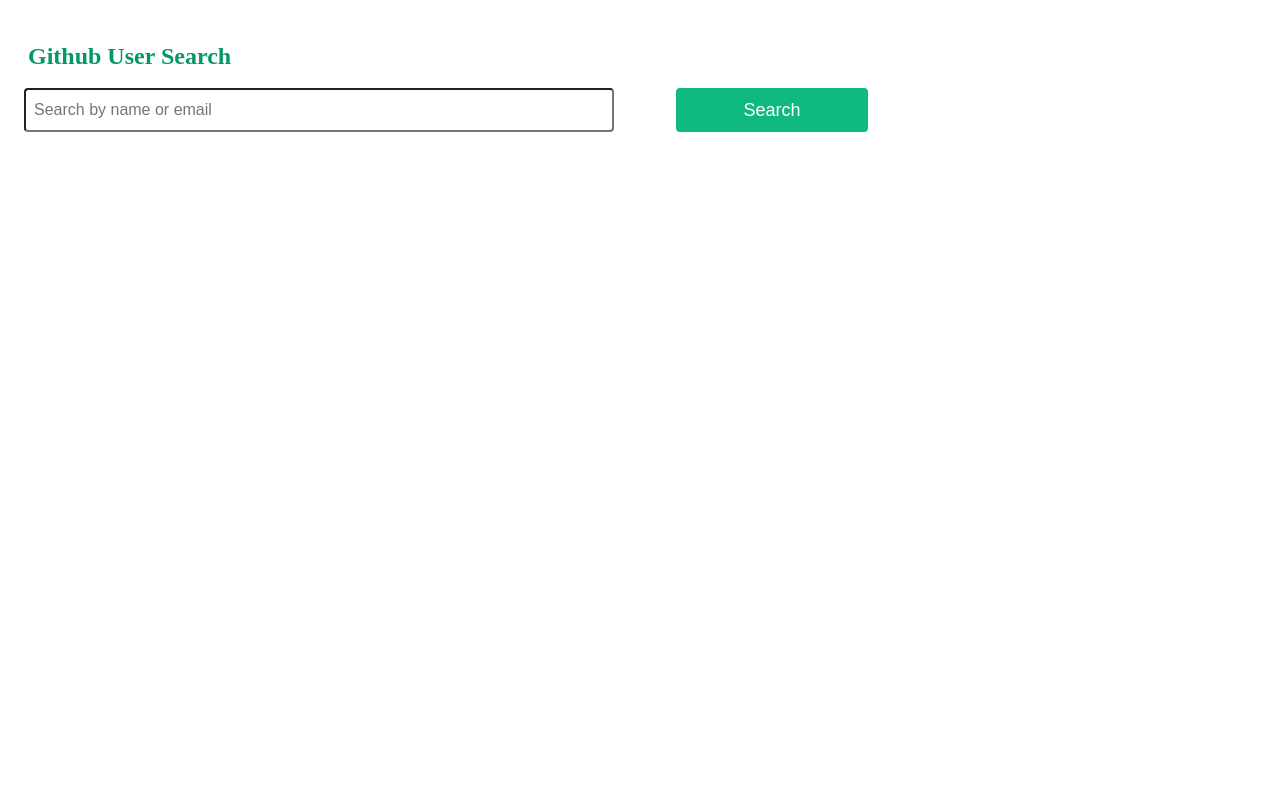
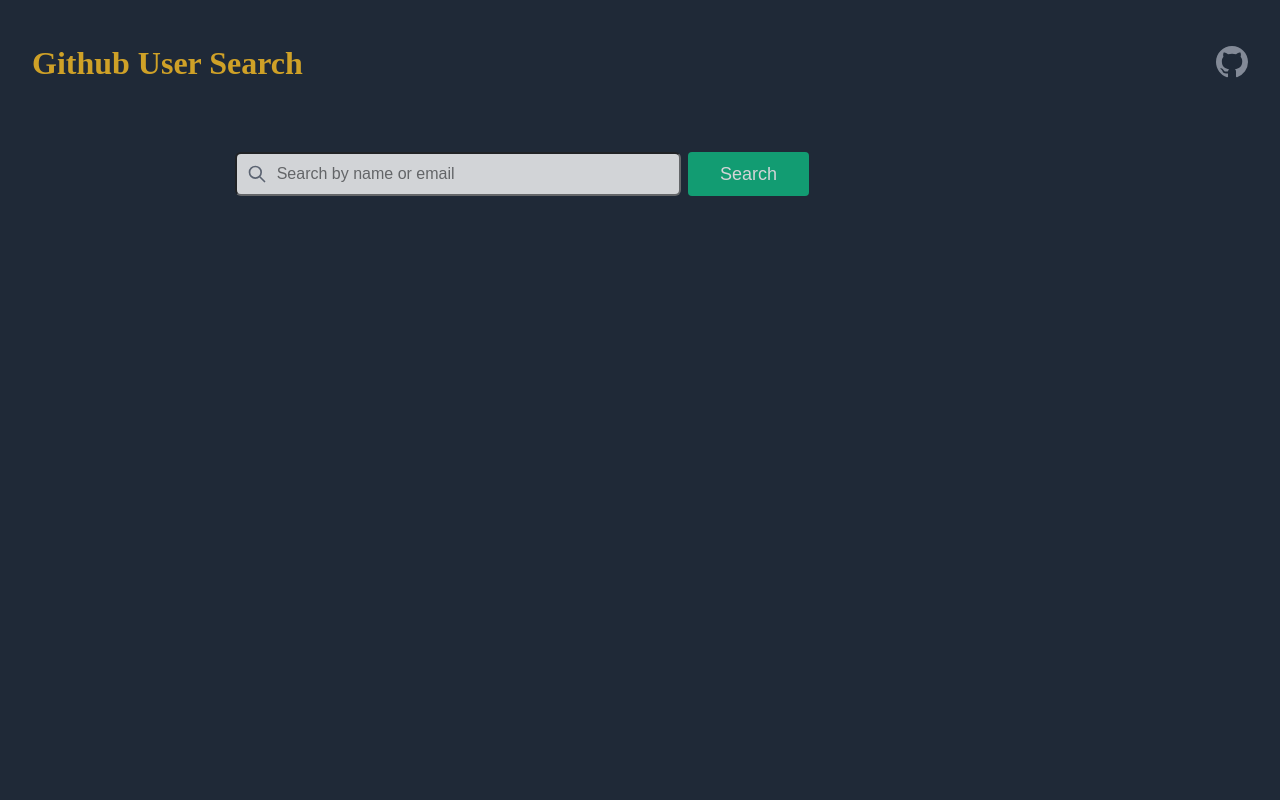
Before and after one commit to jwoods1/GithubSearch, a Next.js app: page / in a window 1280 px wide. Shown: the top 800 px of the page. Built offline with nearby package versions, Linux system fonts and the light colour scheme.

Commit message:
updated users api call to fetch all data

```diff
--- /dev/null
+++ b/components/error-toast.tsx
@@ -0,0 +1,20 @@
+const ErrorToast = () => <div className="bg-green-600 rounded col-span-full">
+<div className="max-w-7xl mx-auto py-3 px-3 sm:px-6 lg:px-8">
+  <div className="flex items-center justify-between flex-wrap">
+    <div className="w-0 flex-1 flex items-center">
+      <span className="flex p-2 rounded-lg bg-green-600">
+        <svg className="h-6 w-6 text-white" xmlns="http://www.w3.org/2000/svg" fill="none" viewBox="0 0 24 24" stroke="currentColor" aria-hidden="true">
+          <path stroke-linecap="round" stroke-linejoin="round" stroke-width="2" d="M11 5.882V19.24a1.76 1.76 0 01-3.417.592l-2.147-6.15M18 13a3 3 0 100-6M5.436 13.683A4.001 4.001 0 017 6h1.832c4.1 0 7.625-1.234 9.168-3v14c-1.543-1.766-5.067-3-9.168-3H7a3.988 3.988 0 01-1.564-.317z" />
+        </svg>
+      </span>
+      <p className="ml-3 font-medium text-white truncate">
+        <span className="md:inline">
+          Rate Limit Reached.
+        </span>
+      </p>
+    </div>
+  </div>
+</div>
+</div>
+
+export default ErrorToast;
--- /dev/null
+++ b/components/loading.tsx
@@ -0,0 +1,7 @@
+const Loading = () => <div className="w-full h-full fixed block top-0 left-0 bg-white opacity-75 z-50 ">
+ <div className="relative w-full h-full">
+    <div className="animate-spin absolute top-1/2 right-1/2 rounded-full h-8 w-8 border-8 border-dotted border-yellow-500"></div>
+ </div>
+</div>
+
+export default Loading;
--- /dev/null
+++ b/components/meta.tsx
@@ -0,0 +1,21 @@
+const Meta = ({ total, search }) => {
+  return (
+    <div>
+      <h2
+        className={`${
+          total > 0 ? "" : "hidden"
+        } text-2xl mb-0 font-bold leading-7 text-gray-100 sm:text-3xl sm:truncate`}
+      >
+        {total} Results for: <span className="bold">{search}</span>
+      </h2>
+      <div
+        className={`${
+          total > 0 ? "" : "hidden"
+        } mb-1 flex flex-col sm:flex-row sm:flex-wrap sm:mt-0 sm:space-x-6`}
+      >
+        <div className="mt-2 flex items-center text-sm text-gray-500"></div>
+      </div>
+    </div>
+  );
+};
+export default Meta;
--- /dev/null
+++ b/components/nav.tsx
@@ -0,0 +1,35 @@
+const NavBar = () => {
+  return (
+    <header className="flex justify-between items-center py-4 px-6">
+      <div className="flex items-center">
+        <h1 className="text-yellow-400">Github User Search</h1>
+      </div>
+      <div className="relative">
+        <div x-data="{ dropdownOpen: false }" className="relative">
+          <a
+            title="View on Github"
+            href="https://github.com/jwoods1/GithubSearch"
+            target="_blank"
+          >
+            <svg
+              className="text-gray-400 hover:text-gray-200"
+              fill="currentColor"
+              height="32"
+              viewBox="0 0 16 16"
+              version="1.1"
+              width="32"
+              aria-hidden="true"
+            >
+              <path
+                fillRule="evenodd"
+                d="M8 0C3.58 0 0 3.58 0 8c0 3.54 2.29 6.53 5.47 7.59.4.07.55-.17.55-.38 0-.19-.01-.82-.01-1.49-2.01.37-2.53-.49-2.69-.94-.09-.23-.48-.94-.82-1.13-.28-.15-.68-.52-.01-.53.63-.01 1.08.58 1.23.82.72 1.21 1.87.87 2.33.66.07-.52.28-.87.51-1.07-1.78-.2-3.64-.89-3.64-3.95 0-.87.31-1.59.82-2.15-.08-.2-.36-1.02.08-2.12 0 0 .67-.21 2.2.82.64-.18 1.32-.27 2-.27.68 0 1.36.09 2 .27 1.53-1.04 2.2-.82 2.2-.82.44 1.1.16 1.92.08 2.12.51.56.82 1.27.82 2.15 0 3.07-1.87 3.75-3.65 3.95.29.25.54.73.54 1.48 0 1.07-.01 1.93-.01 2.2 0 .21.15.46.55.38A8.013 8.013 0 0016 8c0-4.42-3.58-8-8-8z"
+              ></path>
+            </svg>
+          </a>
+        </div>
+      </div>
+    </header>
+  );
+};
+
+export default NavBar;
--- a/components/result.tsx
+++ b/components/result.tsx
@@ -1,16 +1,91 @@
+import { url } from "inspector";
 
-const Result = ({avatar_url, html_url, login, repos_url, organizations_url}) => {
-    return (
-        <div className="bg-gray-100 p-6 rounded shadow hover:shadow-xl my-2 lg:my-0">
-          <a href={html_url} target="_blank" >
-              <img className="h-40 rounded-full object-cover object-center mb-6" src={avatar_url} alt={`github user ${login}`} />
-              <p className="tracking-widest text-indigo-500 text-xs font-medium title-font">{login}</p>
-          </a>
-          <a href={repos_url} target="_blank" className="text-lg text-gray-900 font-medium title-fontblock">Repos</a>
-          <a href={organizations_url}  target="_blank" className="leading-relaxed text-base block">Orgainazion</a>
+const formatTime = (d) => {
+  let t = new Date(d);
+  return t.toISOString().substring(0, 10);
+};
+
+const Result = ({
+  avatar_url,
+  html_url,
+  login,
+  repos_url,
+  organizations_url,
+  name,
+  location,
+  email,
+  public_repos,
+  created_at,
+  updated_at,
+  company,
+}) => {
+  return (
+    <div className="mt-2 sm:mt-0">
+      <div className="bg-white shadow rounded py-1">
+        <div className="grid grid-cols-1">
+          <div className="p-2 w-32 justify-self-center">
+            <img
+              className="w-32 h-32 rounded-full"
+              src={avatar_url}
+              alt={name}
+            />
+          </div>
         </div>
-
-    )
-}
+        <div className="p-2">
+          <h3 className="text-center text-xl text-gray-900 font-medium leading-4">
+            {name}
+          </h3>
+          <div className="text-center text-gray-400 text-xs font-semibold">
+            <p>
+              {login}
+              {company ? `- ${company}` : ""}
+            </p>
+          </div>
+          <table className="text-xs my-3">
+            <tbody>
+              <tr>
+                <td className="px-2 py-2 text-gray-500 font-semibold">
+                  Location
+                </td>
+                <td className="px-2 py-2">{location ?? "hidden"}</td>
+              </tr>
+              <tr>
+                <td className="px-2 py-2 text-gray-500 font-semibold">Email</td>
+                <td className="px-2 py-2">{email ?? "hidden"}</td>
+              </tr>
+              <tr>
+                <td className="px-2 py-2 text-gray-500 font-semibold">Repos</td>
+                <td className="px-2 py-2">
+                  <a href={repos_url}>{public_repos}</a>
+                </td>
+              </tr>
+              <tr>
+                <td className="px-2 py-2 text-gray-500 font-semibold">
+                  Created Date
+                </td>
+                <td className="px-2 py-2">{formatTime(created_at)}</td>
+              </tr>
+              <tr>
+                <td className="px-2 py-2 text-gray-500 font-semibold">
+                  Updated Date
+                </td>
+                <td className="px-2 py-2">{formatTime(updated_at)}</td>
+              </tr>
+            </tbody>
+          </table>
+          <div className="text-center my-3">
+            <a
+              className="text-lg text-indigo-500 italic hover:underline hover:text-indigo-600 font-medium"
+              href={html_url}
+              target="_blank"
+            >
+              View Profile
+            </a>
+          </div>
+        </div>
+      </div>
+    </div>
+  );
+};
 
 export default Result;
--- /dev/null
+++ b/components/search-form.tsx
@@ -0,0 +1,42 @@
+const SearchForm = ({ query, setQuery, handleSubmit, searching }) => {
+  return (
+    <section className="text-gray-700 body-font my-4 lg:w-2/3 mx-auto">
+      <form onSubmit={handleSubmit} className="grid grid-cols-2">
+        <div className="relative mx-4 lg:mx-0">
+          <span className="absolute inset-y-0 left-0 pl-3 flex items-center">
+            <svg
+              className="h-5 w-5 text-gray-500"
+              viewBox="0 0 24 24"
+              fill="none"
+            >
+              <path
+                d="M21 21L15 15M17 10C17 13.866 13.866 17 10 17C6.13401 17 3 13.866 3 10C3 6.13401 6.13401 3 10 3C13.866 3 17 6.13401 17 10Z"
+                stroke="currentColor"
+                strokeWidth="2"
+                strokeLinecap="round"
+                strokeLinejoin="round"
+              ></path>
+            </svg>
+          </span>
+          <input
+            className="form-input sm:w-11/12 lg:w-11/12 rounded-md pl-10 pr-4 py-2 text-base outline-none"
+            type="text"
+            placeholder="Search by name or email"
+            value={query}
+            onChange={({ target }) => setQuery(target.value)}
+          />
+        </div>
+        <div>
+          <button
+            type="submit"
+            disabled={searching || query.length === 0}
+            className=" text-white ml-8 px-8 bg-green-500 border-0 py-2 focus:outline-none hover:bg-green-600 rounded text-lg"
+          >
+            Search
+          </button>
+        </div>
+      </form>
+    </section>
+  );
+};
+export default SearchForm;
--- a/components/search-form/search-form.tsx
+++ /dev/null
@@ -1,18 +0,0 @@
-
-const SearchForm = ({query, setQuery, handleSubmit, searching}) => {
-
-    return (
-    <section className="text-gray-700 body-font my-4">
-        <form onSubmit={handleSubmit} className="container mx-auto" >
-            <div className="sm:grid sm:grid-cols-2 gap-2 items-end">
-                <div className="">
-                    <input placeholder="Search by name or email" value={query}  onChange={({target}) => setQuery(target.value)} type="text" name="search" className="block pl-2 w-11/12 rounded focus:border-green-500 text-base outline-none text-gray-700 py-1  leading-8 transition-colors duration-200 ease-in-out" />
-                </div>
-                <button type="submit" disabled={searching || query.length === 0}  className="text-white w-11/12 lg:w-48 justify-self-start mt-2 lg:mt-0 lg:ml-4 bg-green-500 border-0 py-2 focus:outline-none hover:bg-green-600 rounded text-lg">Search</button>
-            </div>
-        </form>
-
-    </section>
-    )
-}
-export default SearchForm;
--- a/components/search.tsx
+++ b/components/search.tsx
@@ -1,42 +1,63 @@
-import ParseLink from "parse-link-header"
+import ParseLink from "parse-link-header";
 
 export const GetData = async (url) => {
-
   // check for rate limit
-   let result = {ratelimit: false, pagination:{},
-   data: {items:[], total_count: 0}}
+  let result = {
+    ratelimit: false,
+    pagination: {},
+    data: { items: [], total_count: 0 },
+  };
   let resp = await fetch(url).catch((d) => {
     console.log("Error Fetching Data");
     return d;
   });
-   switch (resp.status){
+  switch (resp.status) {
     case 200:
       let data = await resp.json();
       result.pagination = GetPaginationLinks(resp);
+      data.items = await FetchUsersData(data.items);
+      if (data.items.length === 0) {
+        result.ratelimit = true;
+      }
       result.data = data;
       break;
     case 403:
       result.ratelimit = true;
       break;
     default:
-            console.log('defauilt');
+      console.log("defauilt");
       break;
   }
   return result;
 };
 
 const GetPaginationLinks = (resp) => {
-    let links = resp.headers.get('link');
-    if(links){
-       return ParseLink(links)
+  let links = resp.headers.get("link");
+  if (links) {
+    return ParseLink(links);
   }
-    return {}
+  return {};
+};
+const FetchUsersData = async (urlList) => {
+  let responses = await Promise.all(urlList.map((u) => fetch(u.url)));
+  let users = await Promise.all(
+    responses.map((resp: any) => {
+      switch (resp.status) {
+        case 200:
+          return resp.json();
+        default:
+          return null;
       }
-
+    })
+  );
+  return users.includes(null) ? [] : users;
+};
 const Search = (query) => {
   let q = query.includes("@") ? `${query} in:email` : `fullname:${query}`;
-    const requestUrl = `https://api.github.com/search/users?q=${encodeURIComponent(q)}&per_page=12`;
-    const result = {pagination: {}, data:{items:[], total_count:0}};
-    return  GetData(requestUrl);
-}
+  const requestUrl = `https://api.github.com/search/users?q=${encodeURIComponent(
+    q
+  )}&per_page=6`;
+  const result = { pagination: {}, data: { items: [], total_count: 0 } };
+  return GetData(requestUrl);
+};
 export default Search;
--- a/pages/index.tsx
+++ b/pages/index.tsx
@@ -1,68 +1,96 @@
-import Head from 'next/head'
-import { useState } from 'react';
+import Head from "next/head";
+import { useState } from "react";
 
-import Footer from '../components/footer'
-import SearchForm from '../components/search-form/search-form'
-import Result from '../components/result'
-import Search,{GetData} from '../components/search';
-import Paginator from '../components/paginator';
+import Footer from "../components/footer";
+import SearchForm from "../components/search-form";
+import Result from "../components/result";
+import Search, { GetData } from "../components/search";
+import Paginator from "../components/paginator";
+import NavBar from "../components/nav";
+import ErrorToast from "../components/error-toast";
+import Meta from "../components/meta";
+import Loading from "../components/loading";
 
 export default function Home() {
-  const [query, setQuery] = useState('');
-  const [search, setSearch] = useState('');
-  const [results, setResults] = useState({pagination: {}, data:[], total: 0, ratelimit: false});
+  const [query, setQuery] = useState("");
+  const [search, setSearch] = useState("");
+  const [results, setResults] = useState({
+    pagination: {},
+    data: [],
+    total: 0,
+    ratelimit: false,
+  });
   const [searching, setSearching] = useState(false);
-  const page = async (url) =>{
+  const page = async (url) => {
     setSearching(true);
+    window.scrollTo({ top: 0, behavior: "smooth" });
     results.data = [];
     setResults(results);
     let data = await GetData(url);
 
-      setResults({pagination: data.pagination, data: data.data.items, total: data.data.total_count, ratelimit: data.ratelimit});
-      setQuery('');
+    setResults({
+      pagination: data.pagination,
+      data: data.data.items,
+      total: data.data.total_count,
+      ratelimit: data.ratelimit,
+    });
+    setQuery("");
     setSearching(false);
-  }
-  const handleSubmit  = async (event) =>{
+  };
+  const handleSubmit = async (event) => {
     event.preventDefault();
     results.data = [];
     setResults(results);
     setSearch(query);
     setSearching(true);
     let data = await Search(query);
-      console.log(data.pagination)
-      setResults({pagination: data.pagination, data: data.data.items, total: data.data.total_count, ratelimit: data.ratelimit});
-      setQuery('');
+    console.log(data);
+    setResults({
+      pagination: data.pagination,
+      data: data.data.items,
+      total: data.data.total_count,
+      ratelimit: data.ratelimit,
+    });
+    setQuery("");
     setSearching(false);
-  }
+  };
   return (
-    <div className="container mx-auto py-2 lg:p-4">
+    <div className="">
       <Head>
         <title>Github User Search</title>
         <link rel="icon" href="/favicon.ico" />
       </Head>
-      <main className="min-h-11/12 lg:min-h-screen">
-      <h1 className="text-green-600 text-2xl px-1">
-         Github User Search
-        </h1>
-        <SearchForm query={query} setQuery={setQuery} handleSubmit={handleSubmit} searching={searching}/>
-        <div className="min-h-11/12 sm:grid sm:grid-cols-2 lg:grid lg:grid-cols-6 gap-2">
-        <div className={search.length > 0 ? "lg:col-span-6 sm:col-span-2" : "hidden"} >Results for: {search}, total: {results.total}</div>
-            {results.data && results.data.map((x,i) => {
-                return <Result key={i} {...x} />
+      <NavBar />
+      <main className="container mx-auto py-2 lg:p-4 min-h-11/12 lg:min-h-screen">
+        <SearchForm
+          query={query}
+          setQuery={setQuery}
+          handleSubmit={handleSubmit}
+          searching={searching}
+        />
+        <Meta search={search} total={results.total} />
+        <div className="min-h-11/12 mx-auto w-full sm:grid sm:grid-cols-2 md:grid md:grid-cols-3 lg:grid lg:grid-cols-3 gap-2">
+          {results.data &&
+            results.data.map((x, i) => {
+              return <Result key={i} {...x} />;
             })}
-             {searching && (<div className="flex h-48 w-48 relative sm:col-start-1 lg:col-start-2 col-end-2 justify-self-center">
+          {searching && (
+            <div className="flex h-48 w-48 relative sm:col-start-1 lg:col-start-2 col-end-2 justify-self-center">
               <span className="animate-ping absolute inline-flex h-full w-full rounded-full bg-green-400 opacity-75"></span>
               <span className="relative inline-flex rounded-full h-full w-full bg-green-500"></span>
-      </div>)}
-      {results.ratelimit && (<div className="text-xl h-48 text-gray-800 col-start-2 col-span-1 justify-self-center">
-        <p className="text-gray-400 text-center">RATE LIMIT EXCEEDED</p>
-        <p className="text-sm text-gray-400 text-center">Please try again after a minute.</p></div>)}
             </div>
-        {!searching &&
-        <Paginator total={results.total} page={page} links={results.pagination}/>
+          )}
+          {results.ratelimit && <ErrorToast />}
+        </div>
+        {!searching && (
+          <Paginator
+            total={results.total}
+            page={page}
+            links={results.pagination}
+          />
+        )}
+      </main>
+      <Footer />
+    </div>
+  );
 }
-      </main>
-    <Footer/>
-    </div>
-  )
-}
--- a/styles/tailwind.css
+++ b/styles/tailwind.css
@@ -5,3 +5,9 @@
 @tailwind utilities;
 /* Stop purging. */
 /* Stop purging. */
+body{
+    @apply bg-gray-800 opacity-80;
+}
+.search{
+    @apply w-full bg-gray-100 rounded border border-gray-300 focus:border-indigo-500 text-base outline-none text-gray-700 py-1 px-3 leading-8 transition-colors duration-200 ease-in-out;
+}
```
Also changed, not shown: public/GitHub-Mark-32px.png (added). Lines whose indentation alone changed are shown as unchanged.
